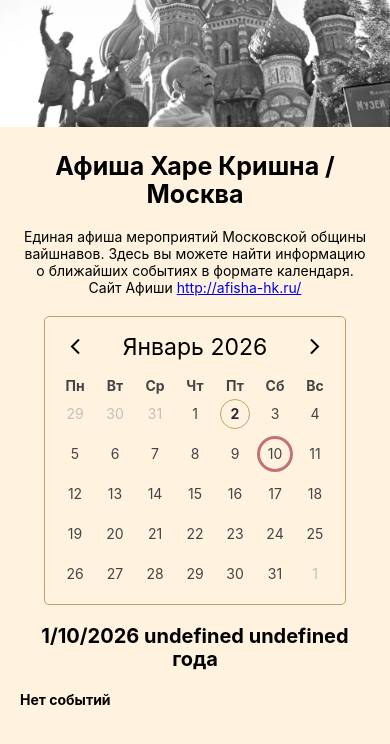
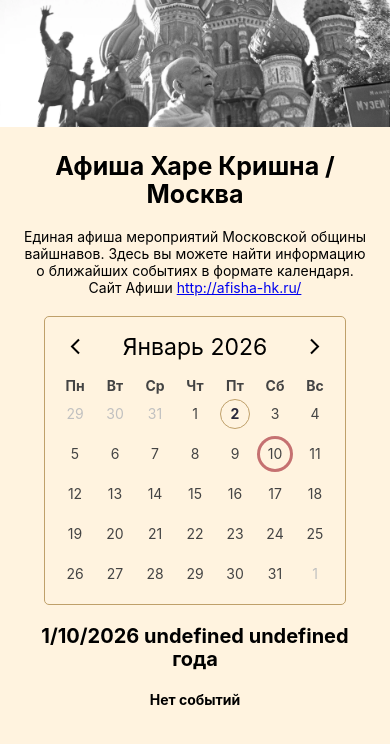
Before and after one commit to Makso-87/event-schedule-client, a React app: page / in a window 390 px wide. Both pictures are taken after a click on the element "10". Shown: the top 744 px of the page. Built offline with nearby package versions, Linux system fonts and the light colour scheme; no server answers.

Commit message:
DEV-10 Дополнены стили адаптивности

```diff
--- a/src/components/CommonInfo/CommonInfo.module.scss
+++ b/src/components/CommonInfo/CommonInfo.module.scss
@@ -8,19 +8,29 @@
     }
 }
 
+@media only screen and (max-width: 980px) {
+    .CommonInfo {
+        .Title {
+            text-align: center;
+        }
+
+        .Info {
+            text-align: center;
+        }
+    }
+}
+
 @media only screen and (max-width: 780px) {
     .CommonInfo {
         .Title {
             font-size: 25px;
             line-height: 28px;
             margin: 0 0 20px;
-            text-align: center;
         }
 
         .Info {
             font-size: 14px;
             line-height: 17px;
-            text-align: center;
         }
     }
 }
--- a/src/components/NewCalendar/CalendarEventsList/CalendarEventsList.module.scss
+++ b/src/components/NewCalendar/CalendarEventsList/CalendarEventsList.module.scss
@@ -96,6 +96,10 @@
         .Title {
             text-align: center;
         }
+
+        .NoEvents {
+            text-align: center;
+        }
     }
 }
 
```
